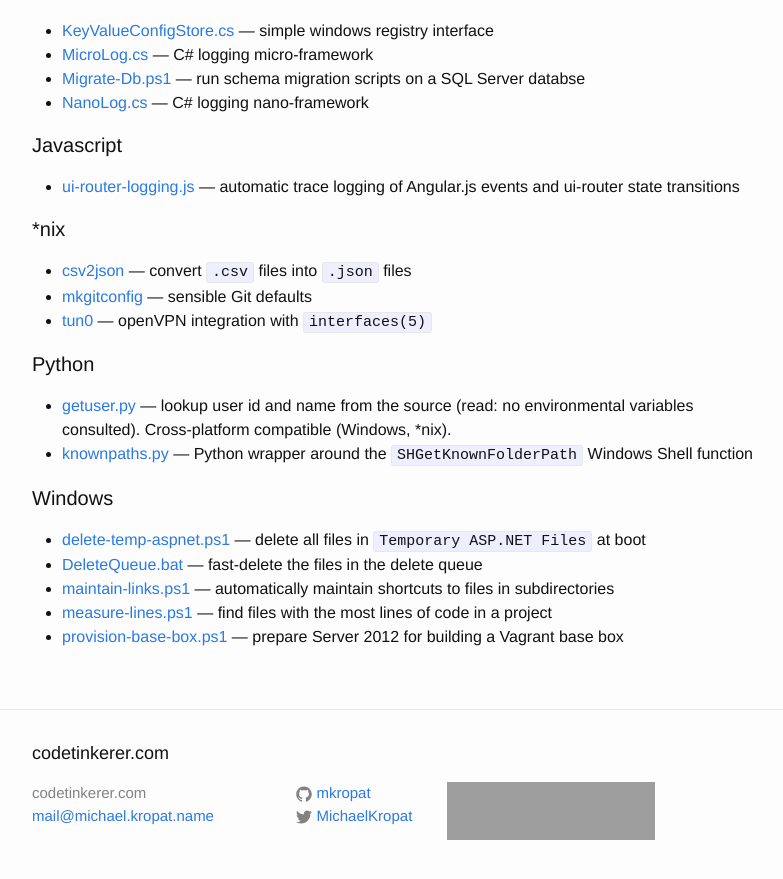
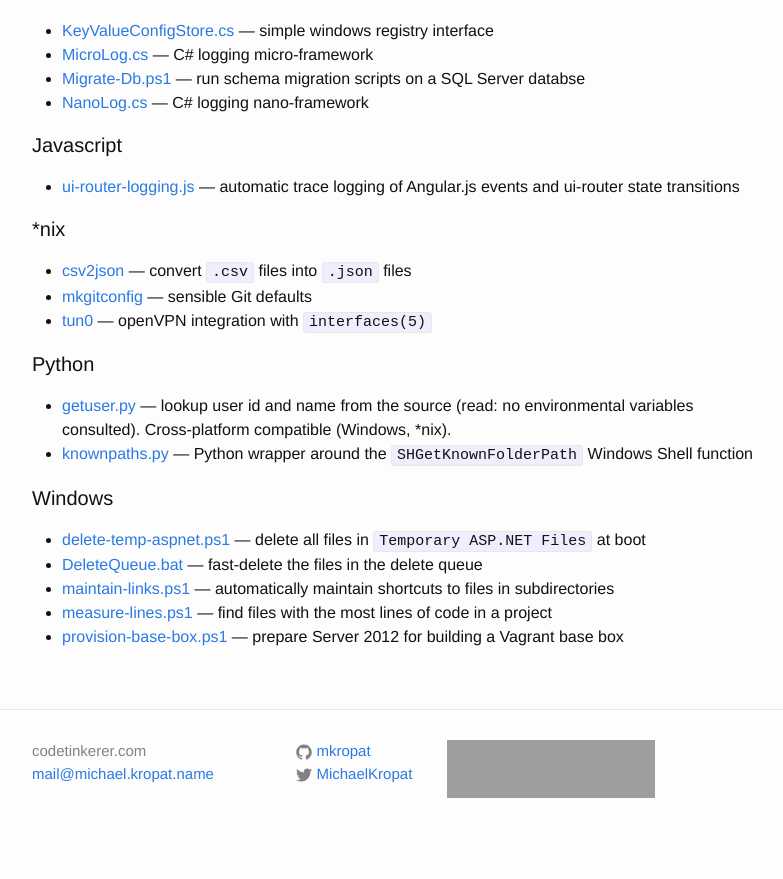
Before and after one commit to mkropat/mkropat.github.io, a Jekyll site: the page built from index.md, in a window 1280 px wide and 900 px high, scrolled down 811 px. Shown: the top 879 px of the window, without its empty margins (238-1021 px from the left). Built offline with Jekyll 4.4.1, drawn with Linux system fonts in a browser that asks for light colours; Markdown is read by kramdown in place of the engine named in the settings; after the commit the page ends 1656 px from its top, so only the background shows below that; grey boxes are pictures that could not be loaded.

Commit message:
Remove noise from footer

```diff
--- a/_includes/footer.html
+++ b/_includes/footer.html
@@ -1,8 +1,6 @@
 <footer class="site-footer">
 
   <div class="wrapper">
-
-    <h2 class="footer-heading">{{ site.title }}</h2>
 
     <div class="footer-col-wrapper">
       <div class="footer-col  footer-col-1">
@@ -47,7 +45,6 @@
 
       <div class="footer-col  footer-col-3">
         <a href="http://stackexchange.com/users/13662/michael-kropat"><img src="http://stackexchange.com/users/flair/13662.png" width="208" height="58" alt="profile for Michael Kropat on Stack Exchange, a network of free, community-driven Q&amp;A sites" title="profile for Michael Kropat on Stack Exchange, a network of free, community-driven Q&amp;A sites" /></a>
-        <p class="text">{{ site.description }}</p>
       </div>
     </div>
 
```
